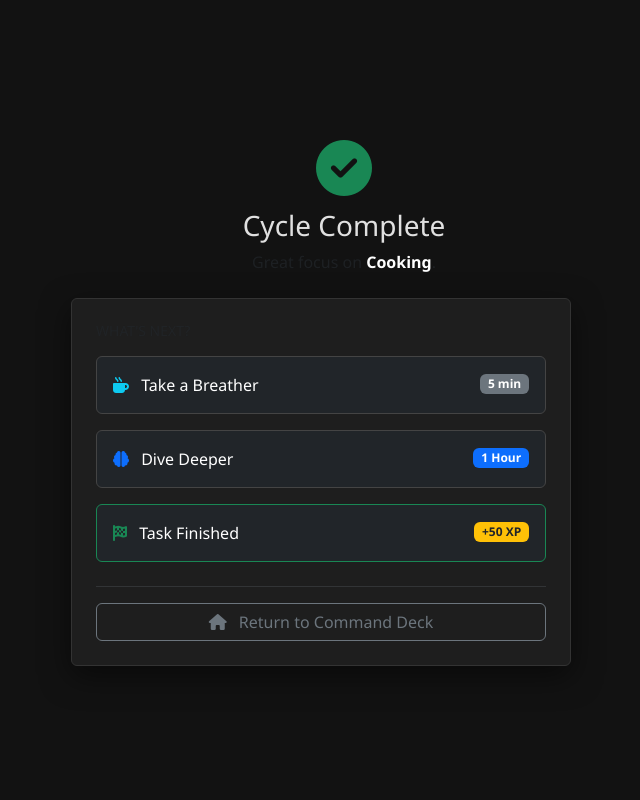
After one commit to PhysicsUofRAUI/project_manager, a Flask app: template templates/cycle_complete.html in a window 1280 px wide. The commit adds this page. Shown: the whole page, without its empty margins (296-936 px from the left). Run offline with Flask 3, Linux system fonts and the light colour scheme; the template is opened without the code that fills it: values that come from a table or form of the project are taken from there, others are empty.

Commit message:
regular task cycles working

```diff
--- a/app.py
+++ b/app.py
@@ -244,16 +244,35 @@ def cycle_complete(cycle_id):
     user = User.query.first()
 
     # Always increment cycles used for the task
+    # Note: If user reloads this page, it might double count.
+    # In a prod app, we'd check cycle status.
     task.cycles_used += 1
+    db.session.commit()
 
-    # Logic for "Quick XP" Tasks
-    if task.description == "Quick XP Event" and not task.date_time_complete:
+    # LOGIC 1: Quick XP Tasks (Auto-finish)
+    if task.description == "Quick XP Event":
+        if not task.date_time_complete:
+            user.xp += task.xp_award
+            task.date_time_complete = datetime.utcnow()
+            db.session.commit()
+        return redirect(url_for('index'))
+
+    # LOGIC 2: Normal Tasks (Show Options)
+    return render_template('cycle_complete.html', task=task, cycle=cycle)
+
+@app.route('/task_finish/<int:task_id>')
+def task_finish(task_id):
+    """
+    Called when user manually selects 'Task Complete' after a cycle.
+    """
+    task = Task.query.get_or_404(task_id)
+    user = User.query.first()
+
+    if not task.date_time_complete:
         user.xp += task.xp_award
         task.date_time_complete = datetime.utcnow()
+        db.session.commit()
 
-    db.session.commit()
-
-    # For normal tasks, we just redirect for now (as per instructions)
     return redirect(url_for('index'))
 
 # --- STARTUP ---
--- /dev/null
+++ b/templates/cycle_complete.html
@@ -0,0 +1,118 @@
+<!DOCTYPE html>
+<html lang="en">
+<head>
+    <meta charset="UTF-8">
+    <meta name="viewport" content="width=device-width, initial-scale=1.0">
+    <title>Cycle Complete - {{ task.name }}</title>
+    <!-- Bootstrap 5 CSS -->
+    <link href="https://cdn.jsdelivr.net/npm/bootstrap@5.3.0/dist/css/bootstrap.min.css" rel="stylesheet">
+    <!-- FontAwesome for Icons -->
+    <link rel="stylesheet" href="https://cdnjs.cloudflare.com/ajax/libs/font-awesome/6.4.0/css/all.min.css">
+
+    <style>
+        body {
+            background-color: #121212;
+            color: #e0e0e0;
+            font-family: 'Segoe UI', Tahoma, Geneva, Verdana, sans-serif;
+            min-height: 100vh;
+            display: flex;
+            align-items: center;
+            justify-content: center;
+        }
+
+        .card {
+            background-color: #1e1e1e;
+            border: 1px solid #333;
+            color: #fff;
+            width: 100%;
+            max-width: 500px;
+            box-shadow: 0 10px 30px rgba(0,0,0,0.5);
+        }
+
+        .btn-option {
+            text-align: left;
+            padding: 1rem;
+            margin-bottom: 0.5rem;
+            transition: transform 0.2s;
+            border: 1px solid #444;
+        }
+
+        .btn-option:hover {
+            transform: translateX(5px);
+            background-color: #2c2c2c;
+        }
+
+        .xp-text {
+            color: #ffc107;
+            font-weight: bold;
+        }
+    </style>
+</head>
+<body>
+
+    <div class="container">
+        <div class="row justify-content-center">
+            <div class="col-md-6">
+
+                <div class="text-center mb-4">
+                    <h1 class="display-4 text-success"><i class="fas fa-check-circle"></i></h1>
+                    <h2 class="h3">Cycle Complete</h2>
+                    <p class="text-muted">Great focus on <strong class="text-white">{{ task.name }}</strong>.</p>
+                </div>
+
+                <div class="card p-4">
+                    <h5 class="mb-3 text-muted text-uppercase small">What's Next?</h5>
+
+                    <div class="d-grid gap-2">
+
+                        <!-- Option 1: Rest -->
+                        <!-- Uses GET to timer with custom params for a rest timer -->
+                        <a href="{{ url_for('timer', name='Rest Cycle', minutes=5, xp=0) }}" class="btn btn-dark btn-option">
+                            <div class="d-flex w-100 justify-content-between align-items-center">
+                                <div>
+                                    <i class="fas fa-mug-hot text-info me-2"></i> Take a Breather
+                                </div>
+                                <span class="badge bg-secondary">5 min</span>
+                            </div>
+                        </a>
+
+                        <!-- Option 2: Deep Cycle (1 Hour) -->
+                        <!-- Uses POST to timer with the SAME task ID but duration=60 -->
+                        <form action="{{ url_for('timer') }}" method="POST" class="d-grid p-0 m-0">
+                            <input type="hidden" name="selected_task" value="{{ task.id }}">
+                            <input type="hidden" name="duration" value="60">
+                            <button type="submit" class="btn btn-dark btn-option">
+                                <div class="d-flex w-100 justify-content-between align-items-center">
+                                    <div>
+                                        <i class="fas fa-brain text-primary me-2"></i> Dive Deeper
+                                    </div>
+                                    <span class="badge bg-primary">1 Hour</span>
+                                </div>
+                            </button>
+                        </form>
+
+                        <!-- Option 3: Task Complete -->
+                        <a href="{{ url_for('task_finish', task_id=task.id) }}" class="btn btn-dark btn-option" style="border-color: #198754;">
+                            <div class="d-flex w-100 justify-content-between align-items-center">
+                                <div>
+                                    <i class="fas fa-flag-checkered text-success me-2"></i> Task Finished
+                                </div>
+                                <span class="badge bg-warning text-dark">+{{ task.xp_award }} XP</span>
+                            </div>
+                        </a>
+
+                        <hr class="border-secondary my-2">
+
+                        <!-- Option 4: Return to Deck -->
+                        <a href="{{ url_for('index') }}" class="btn btn-outline-secondary">
+                            <i class="fas fa-home me-2"></i> Return to Command Deck
+                        </a>
+                    </div>
+                </div>
+
+            </div>
+        </div>
+    </div>
+
+</body>
+</html>
```
Also changed, not shown: templates/index.html (+9 -3 lines).
